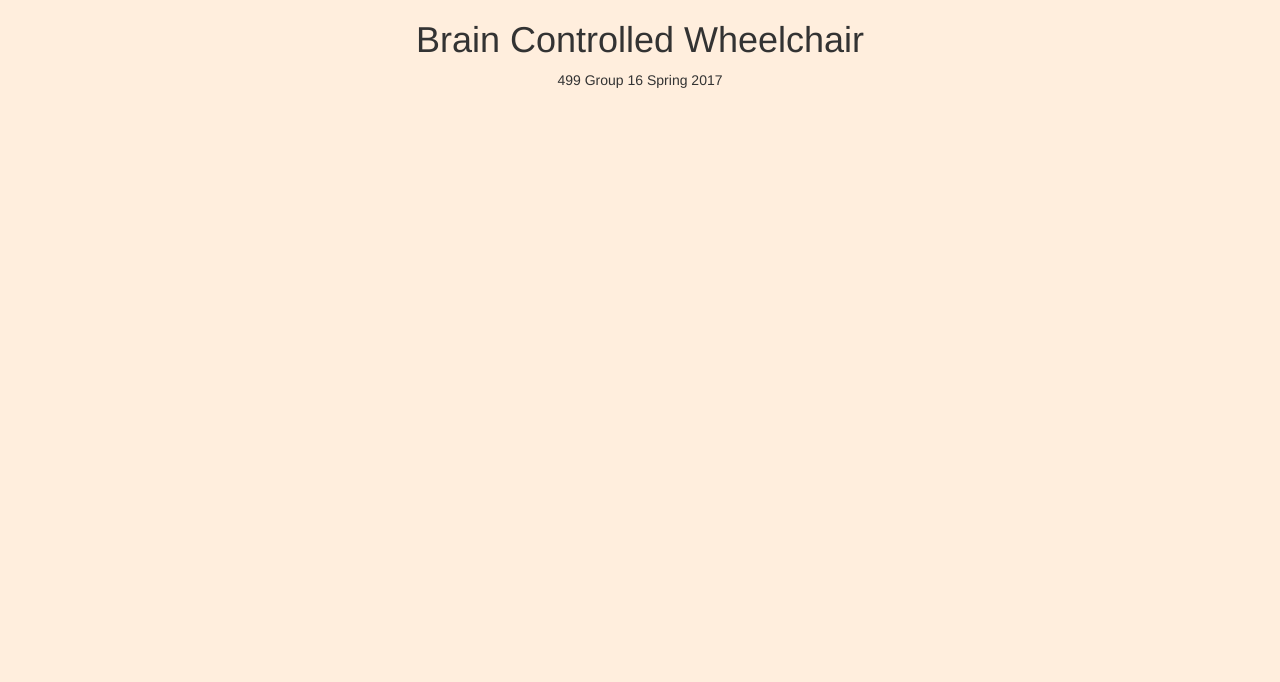
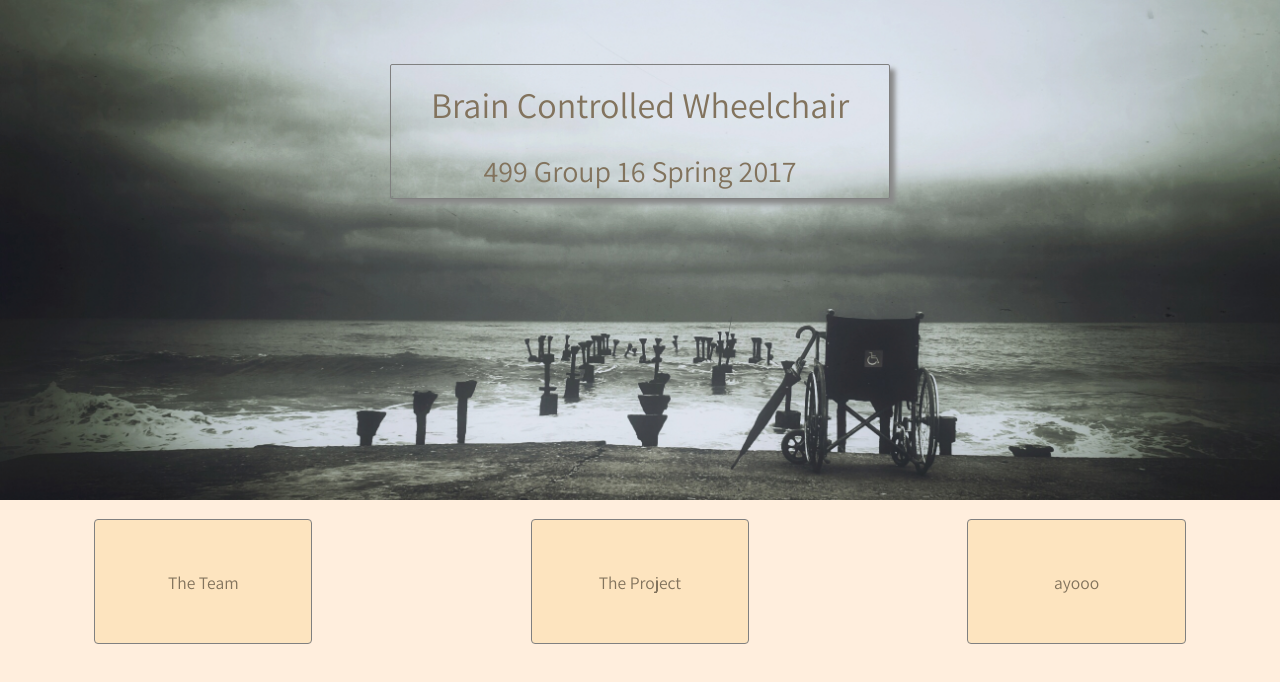
Before and after one commit to asinha94/EEG_Controlled_Wheelchair, a plain HTML site: page web/index.html in a window 1280 px wide. Drawn offline with nearby package versions, Linux system fonts and the light colour scheme.

Commit message:
home page styling, hero image

```diff
--- a/web/css/style.css
+++ b/web/css/style.css
@@ -1,6 +1,40 @@
 body{
 	background-color: #ffeedd;
+	color: #82735d;
+	font-family: 'Assistant', sans-serif;
+	text-align: center;
+	font-size: 175%;
+}
+.intro-block{
+	height: 500px;
+	background: url("../assets/img/hero.jpg");
+	background-size: cover;
+
 }
 .title{
 	text-align: center;
+	width: 500px;
+	border: 1px solid grey;
+	border-radius: 2px;
+	display: block;
+	margin: 0 auto;
+	margin-top: 5%;
+	box-shadow: 5px 5px 5px #888888;
 }
+.buttons{
+	margin-top: 25%;
+}
+.button{
+	height: 125px;
+	border: 1px solid grey;
+	border-radius: 4px;
+	text-align: center;
+	vertical-align: middle;
+	line-height: 125px;
+	background-color: #fde4bf;
+	transition: background-color 0.4s;
+}
+.button:hover{
+	color: white;
+	background-color: #3c372f;
+}
--- a/web/index.html
+++ b/web/index.html
@@ -12,6 +12,7 @@
         <!-- Stylesheets -->
         <link rel="stylesheet" href="https://maxcdn.bootstrapcdn.com/bootstrap/3.3.7/css/bootstrap.min.css">
         <link rel="stylesheet" href="css/style.css">
+	<link href="https://fonts.googleapis.com/css?family=Assistant" rel="stylesheet">
 
         <!-- JQuery -->
         <script src="https://ajax.googleapis.com/ajax/libs/jquery/3.1.1/jquery.min.js"></script>
@@ -19,11 +20,29 @@
         <script src="js/script.js"></script>
 </head>
 <body >
-	<div class="container">
-		<div class="row title">
-			<div class="col-sm-12"><h1> Brain Controlled Wheelchair </h1></div>
-			<div class="col-sm-12"> 499 Group 16 Spring 2017</div>
+	<div class="container-fluid">
+		<div class="row intro-block">
+			<div class="title">
+				<div class="row">
+					<div class="col-sm-12"><h1> Brain Controlled Wheelchair </h1></div>
+					<div class="col-sm-12"><h2>499 Group 16 Spring 2017</h2></div>
+			</div>
 		</div>
+
+		<div class="row buttons">
+			<div class="col-sm-1"></div>
+			<div class="col-sm-2 button">The Team</div>
+			<div class="col-sm-2"></div>
+			<div class="col-sm-2 button">The Project</div>
+			<div class="col-sm-2"></div>
+			<div class="col-sm-2 button">ayooo</div>
+			<div class="col-sm-1"></div>
+		</div>
+
+
+
+
+
 	</div>
 </body>
 </html>
```
Also changed, not shown: web/assets/img/hero.jpg (added), 1 other file.
